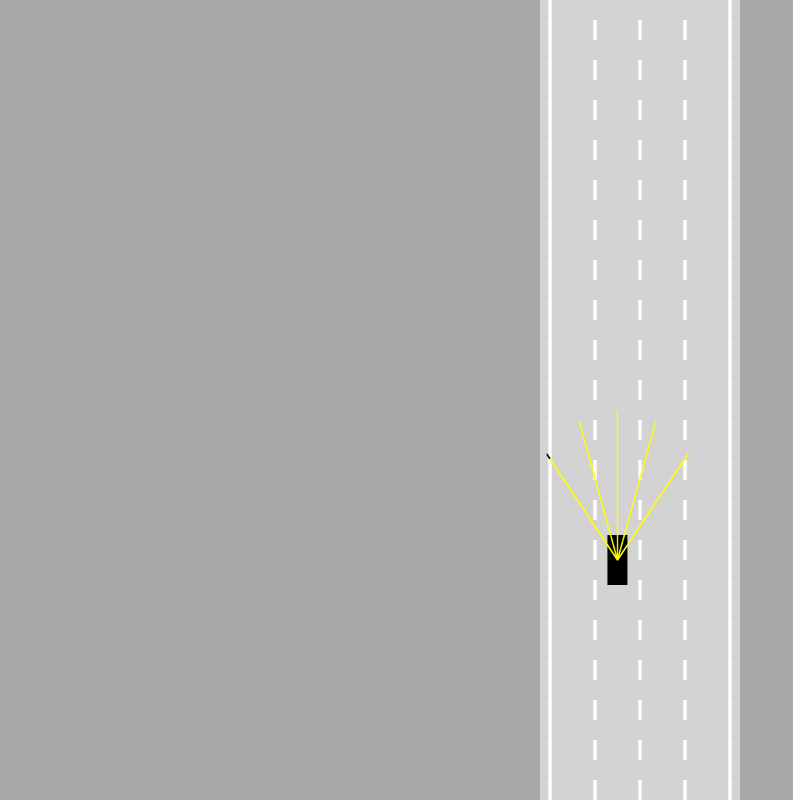
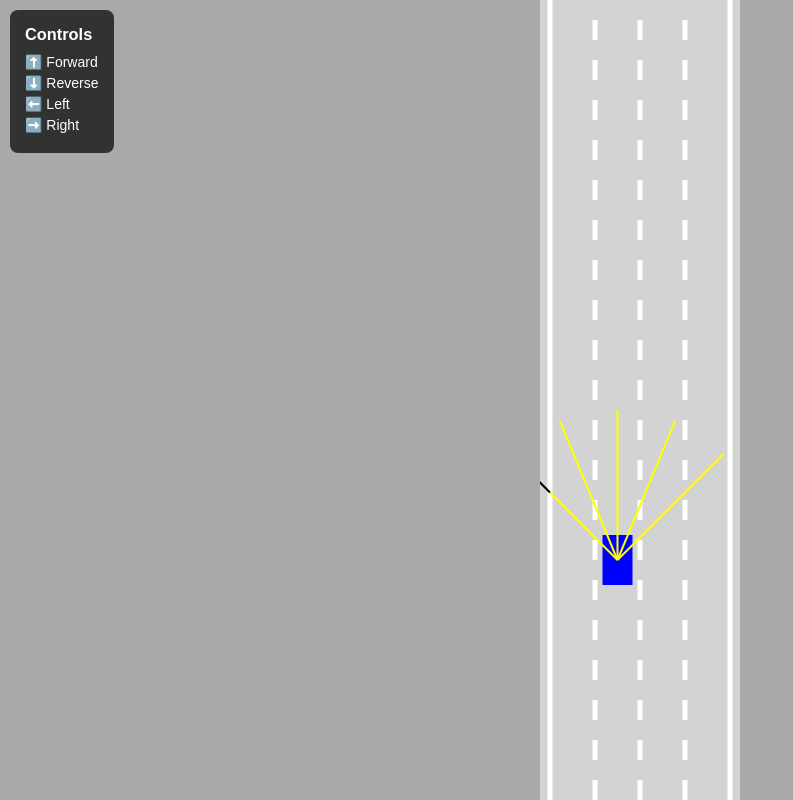
Before and after one commit to ar-pathak/Self-driving-car, a plain HTML site: page index.html in a window 1280 px wide. Shown: the whole page, without its empty margins (0-793 px from the left). Drawn offline with Linux system fonts and the light colour scheme.

Commit message:
fix: resolve critical rendering bugs in car simulation
- Fix invisible car by adding fill color
- Remove unsupported private method syntax
- Correct sensor ray angle calculation
- Consolidate into single working HTML file

```diff
--- a/car.js
+++ b/car.js
@@ -13,14 +13,40 @@ class Car {
 
         this.sensor = new Sensor(this);
         this.control = new Controls();
+        this.polygon = [];
     }
 
     update(roadBorders) {
-        this.#move();
+        this.move();
+        this.polygon = this.createPolygon();
         this.sensor.update(roadBorders);
     }
 
-    #move() {
+    createPolygon() {
+        const points = [];
+        const rad = Math.hypot(this.width, this.height) / 2;
+        const alpha = Math.atan2(this.width, this.height);
+
+        points.push({
+            x: this.x - Math.sin(this.angle - alpha) * rad,
+            y: this.y - Math.cos(this.angle - alpha) * rad
+        });
+        points.push({
+            x: this.x - Math.sin(this.angle + alpha) * rad,
+            y: this.y - Math.cos(this.angle + alpha) * rad
+        });
+        points.push({
+            x: this.x - Math.sin(Math.PI + this.angle - alpha) * rad,
+            y: this.y - Math.cos(Math.PI + this.angle - alpha) * rad
+        });
+        points.push({
+            x: this.x - Math.sin(Math.PI + this.angle + alpha) * rad,
+            y: this.y - Math.cos(Math.PI + this.angle + alpha) * rad
+        });
+        return points;
+    }
+
+    move() {
         if (this.control.forward) {
             this.speed += this.acceleration;
         }
@@ -44,6 +70,7 @@ class Car {
         if (Math.abs(this.speed) < this.friction) {
             this.speed = 0;
         }
+
         if (this.speed !== 0) {
             const flip = this.speed > 0 ? 1 : -1;
 
@@ -60,18 +87,15 @@ class Car {
     }
 
     draw(ctx) {
+        ctx.fillStyle = "blue";
+        ctx.beginPath();
+        ctx.moveTo(this.polygon[0].x, this.polygon[0].y);
+        for (let i = 1; i < this.polygon.length; i++) {
+            ctx.lineTo(this.polygon[i].x, this.polygon[i].y);
+        }
+        ctx.closePath();
+        ctx.fill();
 
-        // Draw the car
-        ctx.save();
-        ctx.translate(this.x, this.y);
-        ctx.rotate(-this.angle);
-        ctx.beginPath();
-        ctx.rect(- this.width / 2, - this.height / 2, this.width, this.height);
-        ctx.fillStyle = 'black';
-        ctx.fill();
-        ctx.restore();
-
-        // Draw sensor first (so it appears behind the car)
         this.sensor.draw(ctx);
     }
 }
--- a/controls.js
+++ b/controls.js
@@ -4,11 +4,10 @@ class Controls {
         this.left = false;
         this.right = false;
         this.reverse = false;
-
-        this.#addKeyboardListeners();
+        this.addKeyboardListeners();
     }
 
-    #addKeyboardListeners() {
+    addKeyboardListeners() {
         document.onkeydown = (event) => {
             switch (event.key) {
                 case "ArrowLeft":
@@ -41,6 +40,5 @@ class Controls {
                     break;
             }
         }
-
     }
 }
--- a/index.html
+++ b/index.html
@@ -9,6 +9,13 @@
 </head>
 
 <body>
+    <div id="controls">
+        <h3>Controls</h3>
+        <p>⬆️ Forward</p>
+        <p>⬇️ Reverse</p>
+        <p>⬅️ Left</p>
+        <p>➡️ Right</p>
+    </div>
     <canvas id="canvas"></canvas>
     <script src="./utils.js"></script>
     <script src="./sensor.js"></script>
@@ -17,6 +24,12 @@
     <script src="./car.js"></script>
     <script src="./main.js"></script>
 
+    <script>
+        window.addEventListener('resize', () => {
+            canvas.height = window.innerHeight;
+        });
+    </script>
+
 </body>
 
 </html>
--- a/main.js
+++ b/main.js
@@ -1,14 +1,14 @@
 const canvas = document.getElementById('canvas');
-canvas.style.height = window.innerHeight + 'px';
+canvas.width = 200;
+canvas.height = window.innerHeight;
 
 const ctx = canvas.getContext('2d');
-const road = new Road(canvas.width / 2, canvas.width * .9);
-const car = new Car(road.getLaneCenter(1), 100, 30, 50);// Create a new car instance 100 x ,100 y , 30 width , 50 height
-car.draw(ctx);
+const road = new Road(canvas.width / 2, canvas.width * 0.9);
+const car = new Car(road.getLaneCenter(1), 100, 30, 50);
 
-animate();
 function animate() {
     canvas.height = window.innerHeight;
+
     car.update(road.borders);
 
     ctx.save();
@@ -20,3 +20,5 @@ function animate() {
     ctx.restore();
     requestAnimationFrame(animate);
 }
+
+animate();
--- a/road.js
+++ b/road.js
@@ -7,18 +7,19 @@ class Road {
         this.left = x - width / 2;
         this.right = x + width / 2;
 
-        const infinity = 100000;
+        const infinity = 1000000;
         this.top = -infinity;
         this.bottom = infinity;
 
         const topLeft = { x: this.left, y: this.top };
-        const topRight = { x: this.right, y: this.top }
-        const bottomLeft = { x: this.left, y: this.bottom }
-        const bottomRight = { x: this.right, y: this.bottom }
+        const topRight = { x: this.right, y: this.top };
+        const bottomLeft = { x: this.left, y: this.bottom };
+        const bottomRight = { x: this.right, y: this.bottom };
+
         this.borders = [
             [topLeft, bottomLeft],
             [topRight, bottomRight]
-        ]
+        ];
     }
 
     getLaneCenter(laneIndex) {
@@ -31,7 +32,7 @@ class Road {
         ctx.lineWidth = 5;
         ctx.strokeStyle = "white";
 
-        for (let i = 0; i <= this.laneCount; i++) {
+        for (let i = 1; i < this.laneCount; i++) {
             const x = lerp(
                 this.left,
                 this.right,
@@ -41,14 +42,15 @@ class Road {
             ctx.setLineDash([20, 20]);
             ctx.beginPath();
             ctx.moveTo(x, this.top);
-            ctx.lineTo(x, this.bottom)
+            ctx.lineTo(x, this.bottom);
             ctx.stroke();
         }
-        ctx.setLineDash([])
+
+        ctx.setLineDash([]);
         this.borders.forEach(border => {
             ctx.beginPath();
             ctx.moveTo(border[0].x, border[0].y);
-            ctx.lineTo(border[1].x, border[1].y)
+            ctx.lineTo(border[1].x, border[1].y);
             ctx.stroke();
         });
     }
--- a/sensor.js
+++ b/sensor.js
@@ -4,22 +4,21 @@ class Sensor {
         this.rayCount = 5;
         this.rayLength = 150;
         this.raySpread = Math.PI / 2;
-
         this.rays = [];
         this.readings = [];
     }
 
     update(roadBorders) {
-        this.#castRays();
+        this.castRays();
         this.readings = [];
         for (let i = 0; i < this.rays.length; i++) {
             this.readings.push(
-                this.#getReading(this.rays[i], roadBorders)
-            )
+                this.getReading(this.rays[i], roadBorders)
+            );
         }
     }
 
-    #getReading(ray, roadBorders) {
+    getReading(ray, roadBorders) {
         let touches = [];
         for (let i = 0; i < roadBorders.length; i++) {
             const touch = getIntersection(
@@ -42,8 +41,7 @@ class Sensor {
         }
     }
 
-
-    #castRays() {
+    castRays() {
         this.rays = [];
         for (let i = 0; i < this.rayCount; i++) {
             const rayAngle = lerp(
@@ -54,8 +52,8 @@ class Sensor {
 
             const start = { x: this.car.x, y: this.car.y };
             const end = {
-                x: this.car.x - Math.sin(rayAngle + this.car.angle) * this.rayLength,
-                y: this.car.y - Math.cos(rayAngle + this.car.angle) * this.rayLength
+                x: this.car.x - Math.sin(rayAngle) * this.rayLength,
+                y: this.car.y - Math.cos(rayAngle) * this.rayLength
             };
             this.rays.push([start, end]);
         }
@@ -67,30 +65,19 @@ class Sensor {
             if (this.readings[i]) {
                 end = this.readings[i];
             }
+
             ctx.beginPath();
             ctx.lineWidth = 2;
             ctx.strokeStyle = "yellow";
-            ctx.moveTo(
-                this.rays[i][0].x,
-                this.rays[i][0].y
-            );
-            ctx.lineTo(
-                end.x,
-                end.y
-            );
+            ctx.moveTo(this.rays[i][0].x, this.rays[i][0].y);
+            ctx.lineTo(end.x, end.y);
             ctx.stroke();
 
             ctx.beginPath();
             ctx.lineWidth = 2;
             ctx.strokeStyle = "black";
-            ctx.moveTo(
-                this.rays[i][1].x,
-                this.rays[i][1].y
-            );
-            ctx.lineTo(
-                end.x,
-                end.y
-            );
+            ctx.moveTo(this.rays[i][1].x, this.rays[i][1].y);
+            ctx.lineTo(end.x, end.y);
             ctx.stroke();
         }
     }
--- a/style.css
+++ b/style.css
@@ -6,11 +6,30 @@
 
 body {
     background: darkgray;
+    font-family: Arial, sans-serif;
 }
 
 #canvas {
     background: lightgray;
     display: block;
     margin: 0 auto;
-    width: 200px;
 }
+
+#controls {
+    position: absolute;
+    top: 10px;
+    left: 10px;
+    background: rgba(0, 0, 0, 0.7);
+    color: white;
+    padding: 15px;
+    border-radius: 8px;
+    font-size: 14px;
+}
+
+#controls h3 {
+    margin-bottom: 10px;
+}
+
+#controls p {
+    margin: 5px 0;
+}
```
Also changed, not shown: utils.js (line endings or trailing spaces).
